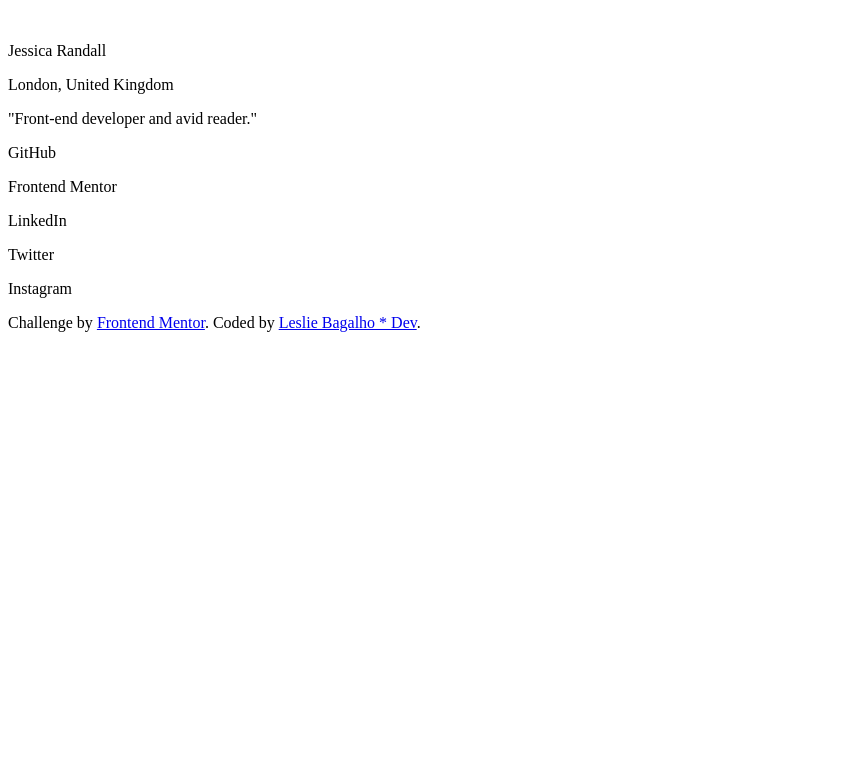
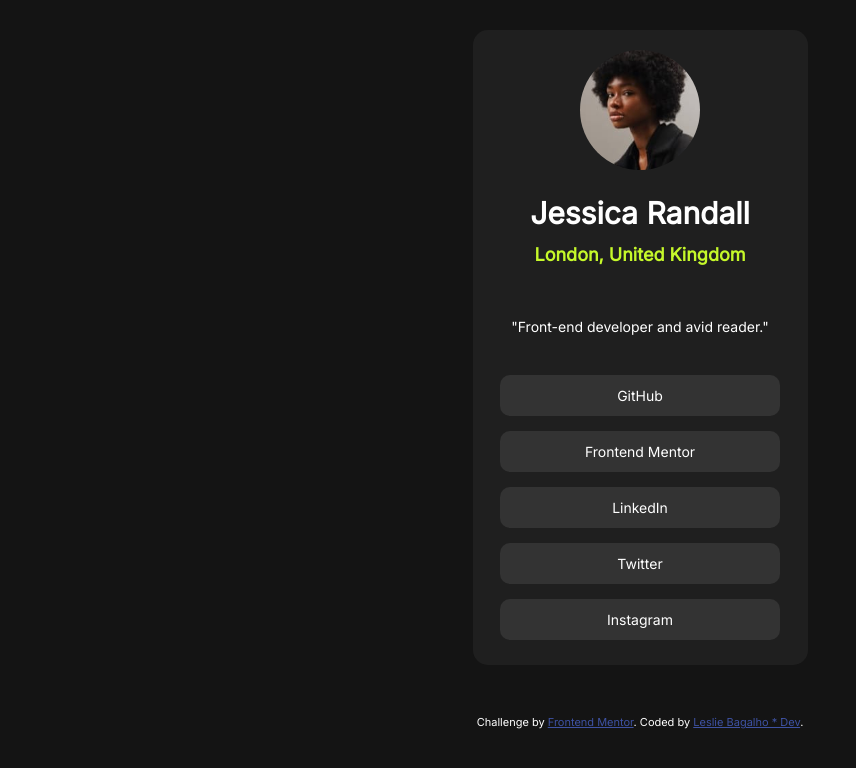
Before and after one commit to lesliebagalho/social-links-profile, a plain HTML site: page index.html in a window 1280 px wide. Shown: the whole page, without its empty margins (0-856 px from the left). Drawn offline with Linux system fonts and the light colour scheme; the site is published under a folder, as on GitHub Pages, so addresses that start at the root find nothing.

Commit message:
fix: correção do link style e image no index.html

```diff
--- a/index.html
+++ b/index.html
@@ -8,7 +8,7 @@
 
   <title>Frontend Mentor | Social links profile</title>
 
-  <link href="/assets/style/style.css" rel="stylesheet">
+  <link href="./assets/style/style.css" rel="stylesheet">
 
 </head>
 <body>
@@ -16,7 +16,7 @@
   <main>
     <div class="container">
       <div class="card">
-        <img src="/assets/images/avatar-jessica.jpeg" alt="">
+        <img src="./assets/images/avatar-jessica.jpeg" alt="">
         <p class="title">Jessica Randall</p>
         <p class="sub-title">London, United Kingdom</p>
         <p class="frase">"Front-end developer and avid reader."</p>
```
